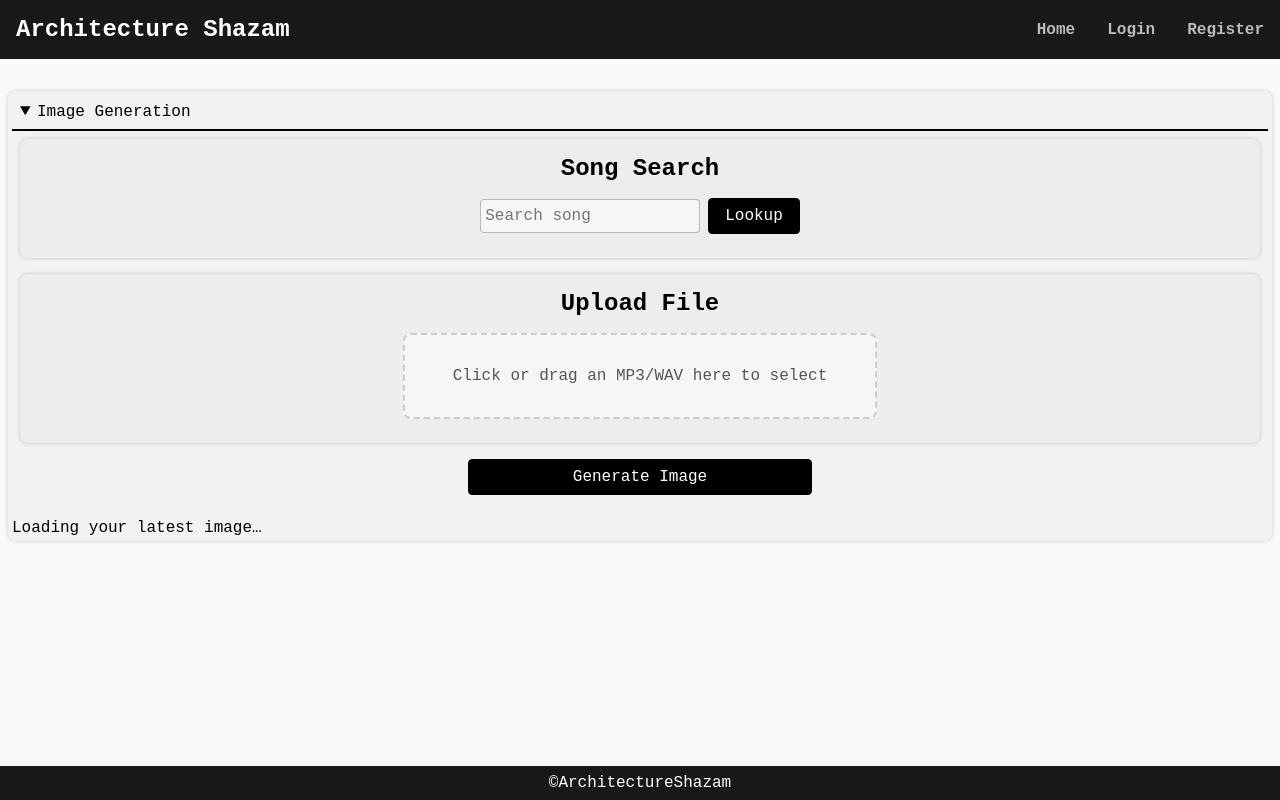
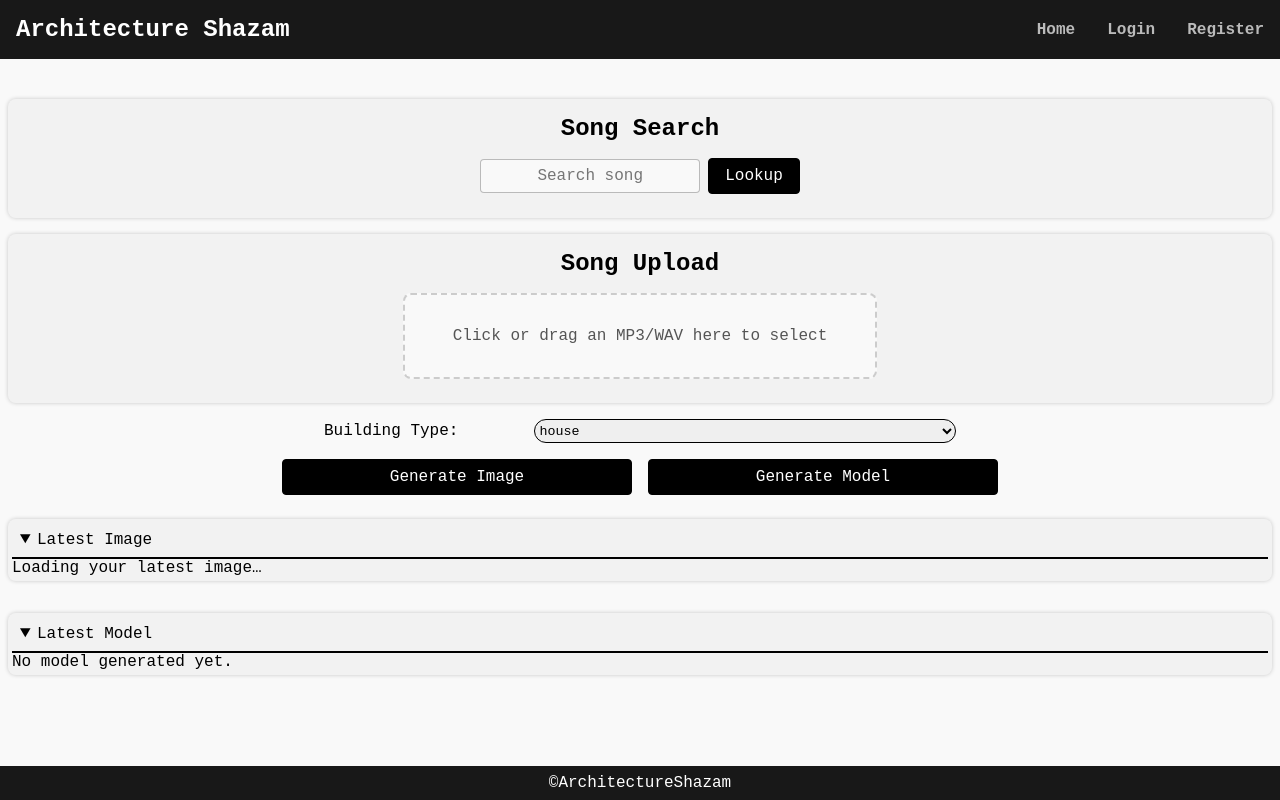
Before and after one commit to mischamclaughlin/architecture_shazam, a React (Vite) app in the folder client/: page / in a window 1280 px wide. Built offline with nearby package versions, Linux system fonts and the light colour scheme; no server answers.

Commit message:
Edit to allow more info to be passed when generate button is clicked: type of generation and building type

```diff
--- a/client/src/pages/HomePage.css
+++ b/client/src/pages/HomePage.css
@@ -1,25 +1,6 @@
 /* ./client/src/pages/HomePage.css */
 .home-page {
     text-align: center;
-}
-
-.image-generation {
-    text-align: start;
-    padding: 0.25rem;
-    margin: 0 0.5rem;
-    background-color: rgba(215, 215, 215, 0.2);
-    box-shadow: 0 0 4px 0 rgba(0, 0, 0, 0.20);
-    border-radius: 0.5rem;
-}
-
-.image-generation>summary {
-    cursor: pointer;
-    padding: 0.5rem;
-    border-bottom: 2px solid black;
-}
-
-.generation-area[open]>summary::marker {
-    transform: rotate(90deg);
 }
 
 .file-interaction-area {
@@ -71,6 +52,34 @@
     padding: 0;
 }
 
+.select-area {
+    display: flex;
+    justify-content: center;
+    align-items: center;
+    width: 50%;
+}
+
+.title-selector {
+    width: 50%;
+    text-align: start;
+}
+
+.option-selector {
+    display: inline-block;
+    border: 1px solid black;
+    border-radius: 1rem;
+    width: 100%;
+    height: 1.5rem;
+}
+
+.btn-area {
+    display: flex;
+    justify-content: center;
+    align-items: center;
+    width: 100%;
+    gap: 1rem;
+}
+
 .generate-button {
     all: unset;
     text-align: center;
@@ -89,3 +98,35 @@
     color: black;
     box-shadow: 0 0 8px 0 rgba(0, 0, 0, 0.5);
 }
+
+.view-generation {
+    text-align: start;
+    padding: 0.25rem;
+    margin: 0 0.5rem;
+    background-color: rgba(215, 215, 215, 0.2);
+    box-shadow: 0 0 4px 0 rgba(0, 0, 0, 0.20);
+    border-radius: 0.5rem;
+    height: 100%;
+}
+
+.view-generation>summary {
+    cursor: pointer;
+    padding: 0.5rem;
+    border-bottom: 2px solid black;
+}
+
+.view-generation>summary:hover {
+    background-color: rgba(0, 0, 0, 0.9);
+    color: white;
+    border-radius: 0.5rem;
+}
+
+.view_generation[open]>summary::marker {
+    transform: rotate(90deg);
+}
+
+.latest-area {
+    display: flex;
+    flex-direction: column;
+    gap: 2rem;
+}
--- a/client/src/pages/HomePage.jsx
+++ b/client/src/pages/HomePage.jsx
@@ -4,7 +4,8 @@ import DragDropUpload from '../components/DragDropUpload';
 import SpotifySearch from '../components/SongSearch';
 import StatusMessage from '../components/StatusInfo';
 import ErrorStatusMessage from '../components/ErrorStatus';
-import LoadImage from '../components/LatestImage';
+import LatestImage from '../components/LatestImage';
+import LatestModel from '../components/LatestModel';
 
 import { useGenerateImage } from '../hooks/useGenerateImage';
 
@@ -15,6 +16,7 @@ export default function HomePage() {
     const [snippetInfo, setSnippetInfo] = useState(null);
     const [query, setQuery] = useState('');
     const [refreshKey, setRefreshKey] = useState(0);
+    const [option, setOption] = useState('house')
 
     const { status, errorStatus, generate, generateFromUrl } = useGenerateImage();
 
@@ -24,12 +26,16 @@ export default function HomePage() {
         setFile(null);
     };
 
-    const handleGenerateClick = async () => {
+    const handleGenerateClick = async (type, option) => {
+        try {
             if (snippetInfo?.preview_url) {
-            await generateFromUrl(snippetInfo);
+                await generateFromUrl(type, option, snippetInfo);
             } else if (file) {
-            await generate({ file, title: query });
+                await generate(type, option, { file, title: query });
             }
+        } catch (e) {
+            console.error('Generation failed: ', e);
+        };
 
         setFile(null);
         setSnippetInfo(null);
@@ -45,8 +51,6 @@ export default function HomePage() {
 
     return (
         <div className="home-page">
-            <details className='image-generation' open>
-                <summary>Image Generation</summary>
             <div className="file-interaction-area">
                 <div className="song-search-area">
                     <h2>Song Search</h2>
@@ -58,14 +62,23 @@ export default function HomePage() {
                 </div>
 
                 <div className="file-upload-area">
-                        <h2>Upload File</h2>
+                    <h2>Song Upload</h2>
                     <DragDropUpload
                         onFileSelect={setFile}
                     />
                 </div>
-
+                <div className='select-area'>
+                    <label className='title-selector'>Building Type:</label>
+                    <select className='option-selector' value={option} onChange={e => setOption(e.target.value)}>
+                        <option value="house">house</option>
+                        <option value="skyscraper">skyscraper</option>
+                        <option value="apartments">apartments</option>
+                        <option value="library">library</option>
+                    </select>
+                </div>
+                <div className='btn-area'>
                     <button
-                        onClick={handleGenerateClick}
+                        onClick={() => handleGenerateClick('image', option)}
                         disabled={
                             (!file && !(snippetInfo?.preview_url)) ||
                             status.includes('…')
@@ -74,16 +87,37 @@ export default function HomePage() {
                     >
                         {status && status !== 'Done!' ? 'Generating…' : 'Generate Image'}
                     </button>
+                    <button
+                        onClick={() => handleGenerateClick('model', option)}
+                        disabled={
+                            (!file && !(snippetInfo?.preview_url)) ||
+                            status.includes('…')
+                        }
+                        className="generate-button"
+                    >
+                        {status && status !== 'Done!' ? 'Generating…' : 'Generate Model'}
+                    </button>
+                </div>
 
                 {errorStatus
                     ? <ErrorStatusMessage status={errorStatus} />
                     : <StatusMessage status={status} />
                 }
             </div>
+            <div className='latest-area'>
+                <details className='view-generation' open>
+                    <summary>Latest Image</summary>
                     <div>
-                    <LoadImage key={refreshKey} />
+                        <LatestImage key={refreshKey} />
+                    </div>
+                </details>
+                <details className='view-generation' open>
+                    <summary>Latest Model</summary>
+                    <div>
+                        <LatestModel key={refreshKey} />
                     </div>
                 </details>
             </div>
+        </div >
     );
 }
```
Lines whose indentation alone changed are shown as unchanged.
